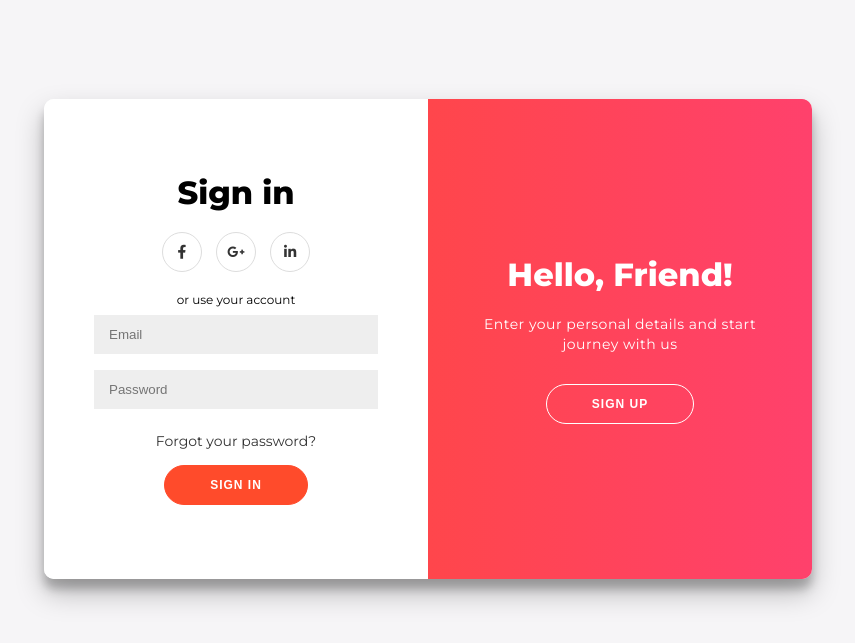
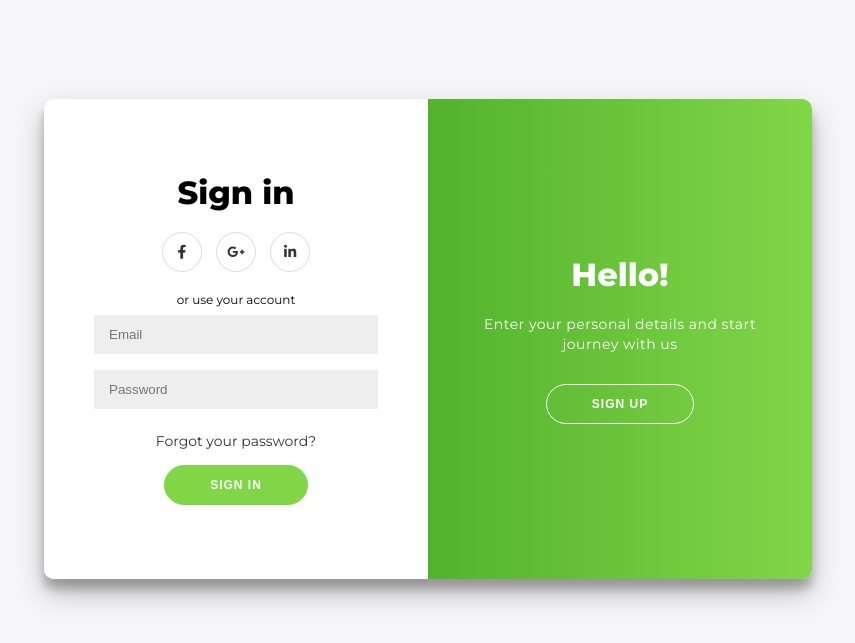
Before and after one commit to MeikaJ/MentorMe, a plain HTML site: page signIn.html in a window 1280 px wide. Shown: the part 81-724 px from the top of the page, without its empty margins (212-1067 px from the left). Drawn offline with Linux system fonts and the light colour scheme.

Commit message:
updates to css

```diff
--- a/index.html
+++ b/signIn.html
@@ -23,7 +23,8 @@
                     <a href="#" class="social"><i class="fab fa-linkedin-in"></i></a>
                 </div>
                 <span>or use your email for registration</span>
-                <input type="text" placeholder="Name" />
+                <!-- <input type="text" placeholder="Name" /> -->
+                <input type="text" placeholder="Username" />
                 <input type="email" placeholder="Email" />
                 <input type="password" placeholder="Password" />
                 <button>Sign Up</button>
@@ -52,7 +53,7 @@
                     <button class="ghost" id="signIn">Sign In</button>
                 </div>
                 <div class="overlay-panel overlay-right">
-                    <h1>Hello, Friend!</h1>
+                    <h1>Hello!</h1>
                     <p>Enter your personal details and start journey with us</p>
                     <button class="ghost" id="signUp">Sign Up</button>
                 </div>
--- a/styles.css
+++ b/styles.css
@@ -87,8 +87,8 @@ a {
 
 button {
     border-radius: 20px;
-    border: 1px solid #ff4b2b;
-    background: #ff4b2b;
+    border: 1px solid #81d648;
+    background: #81d648;
     color: #fff;
     font-size: 12px;
     font-weight: bold;
@@ -144,7 +144,7 @@ button.ghost {
 
 .overlay {
     background: #ff416c;
-    background: linear-gradient(to right, #ff4b2b, #ff416c) no-repeat 0 0 / cover;
+    background: linear-gradient(to right, #258f12, #81d648) no-repeat 0 0 / cover;
     color: #fff;
     position: relative;
     left: -100%;
```
